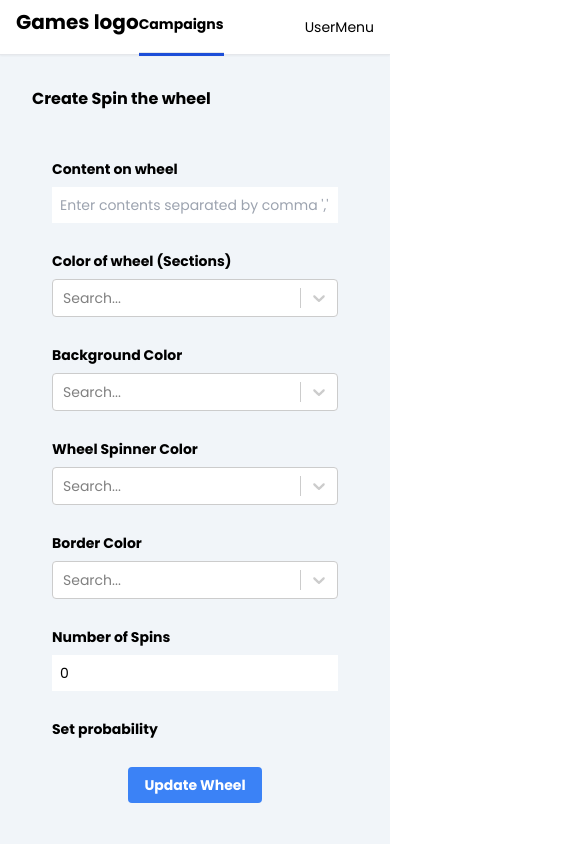
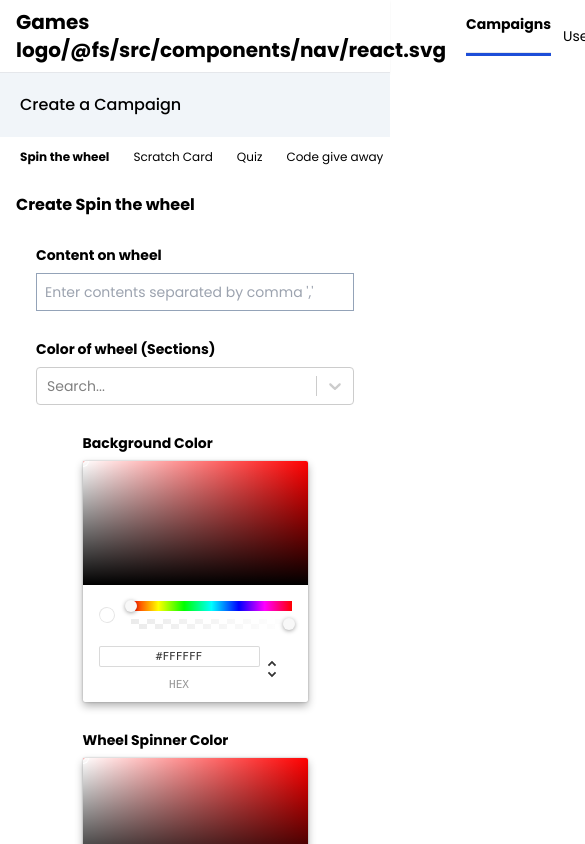
Before and after one commit to TEMIYORES/gamesProject, a React (Vite) app: page /campaigns/spin-the-wheel/settings in a window 390 px wide. Shown: the top 844 px of the page, 585 px wide, since content can reach past the window. Built offline with nearby package versions, Linux system fonts and the light colour scheme.

Commit message:
added color wheel and limit color selection

```diff
--- a/package.json
+++ b/package.json
@@ -11,8 +11,10 @@
   },
   "dependencies": {
     "@reduxjs/toolkit": "^2.0.1",
+    "@types/react-color": "^3.0.10",
     "iconsax-react": "^0.0.8",
     "react": "^18.2.0",
+    "react-color": "^2.19.3",
     "react-dom": "^18.2.0",
     "react-hook-form": "^7.48.2",
     "react-icons": "^4.12.0",
--- /dev/null
+++ b/src/components/ColorPicker.tsx
@@ -0,0 +1,22 @@
+import React, { useState } from "react";
+import { ChromePicker, ColorResult } from "react-color";
+
+interface colorPickerType {
+  handleColorChange: (color: string) => void;
+}
+const ColorPicker: React.FC<colorPickerType> = ({ handleColorChange }) => {
+  const [color, setColor] = useState<string>("#ffffff"); // Initial color
+
+  const handleChange = (selectedColor: ColorResult) => {
+    setColor(selectedColor.hex);
+    handleColorChange(selectedColor.hex);
+  };
+
+  return (
+    <div>
+      <ChromePicker color={color} onChange={handleChange} />
+    </div>
+  );
+};
+
+export default ColorPicker;
--- a/src/components/Sidebar.tsx
+++ b/src/components/Sidebar.tsx
@@ -62,14 +62,14 @@ const Sidebar = () => {
     },
   ];
   return (
-    <div className="hidden md:flex w-[25%] lg:w-[30%] xl:w-[25%] bg-white sticky top-0 left-0 h-[100vh] flex-col items-start p-6 pr-10">
+    <div className="hidden md:flex w-[25%] lg:w-[30%] xl:w-[25%] bg-white sticky top-0 bottom-0 left-0 h-[100vh] flex-col items-start p-6 pr-10">
       <h2 className="font-bold mb-5">Create a Campaign</h2>
       <ul className="ml-5 flex flex-col gap-y-6">
         {Menus.map((menu) => {
           return (
             <Link to={menu.path} key={menu.path}>
               <li
-                className={`flex items-center gap-x-2 text-sm ${
+                className={`flex items-center gap-x-2 text-xs ${
                   window.location.pathname === menu.path ? "font-bold" : null
                 }`}
               >
--- a/src/components/WithNavbar.tsx
+++ b/src/components/WithNavbar.tsx
@@ -6,10 +6,9 @@ import MobileNavbar from "./nav/MobileNavbar";
 const WithNavbar = () => {
   return (
     <>
-      <div className="flex flex-col min-h-screen bg-slate-100">
+      <div className="flex flex-col min-h-screen md:bg-slate-100">
         <Navbar />
         <MobileNavbar />
-
         <main className="flex-grow">
           <Outlet />
         </main>
--- a/src/components/nav/MobileNavbar.tsx
+++ b/src/components/nav/MobileNavbar.tsx
@@ -10,7 +10,7 @@ const MobileNavbar = () => {
   const Menus = [
     {
       title: "Spin the wheel",
-      path: "/campaigns/spin-the-wheel",
+      path: "/campaigns/spin-the-wheel/settings",
       icon: (
         <Home2
           size="30"
@@ -22,7 +22,7 @@ const MobileNavbar = () => {
     },
     {
       title: "Scratch Card",
-      path: "/campaigns/scratch-card",
+      path: "/campaigns/scratch-card/settings",
       icon: (
         <TransactionMinus
           size="30"
@@ -34,7 +34,7 @@ const MobileNavbar = () => {
     },
     {
       title: "Quiz",
-      path: "/campaigns/quiz",
+      path: "/campaigns/quiz/settings",
       icon: (
         <MessageNotif
           size="30"
@@ -44,7 +44,7 @@ const MobileNavbar = () => {
     },
     {
       title: "Code give away",
-      path: "/campaigns/code-give-away",
+      path: "/campaigns/code-give-away/settings",
       icon: (
         <User
           size="30"
@@ -54,22 +54,24 @@ const MobileNavbar = () => {
     },
     {
       title: "Puzzle",
-      path: "/campaigns/puzzle",
+      path: "/campaigns/puzzle/settings",
     },
     {
       title: "Referral Campaign",
-      path: "/campaigns/referral-campaign",
+      path: "/campaigns/referral-campaign/settings",
     },
   ];
   return (
-    <div className="hidden bg-white sticky top-0 left-0 right-0 items-start p-6 pr-10 flex-col">
-      <h2 className="font-bold mb-5">Create a Campaign</h2>
-      <ul className="ml-5 flex gap-x-6">
+    <div className="block md:hidden bg-white sticky top-0 left-0 right-0 items-start flex-col z-50">
+      <h2 className="font-medium text-base bg-slate-100 py-5 pl-5">
+        Create a Campaign
+      </h2>
+      <ul className="ml-5 flex gap-x-6 py-3 overflow-x-auto whitespace-nowrap custom-scrollbar">
         {Menus.map((menu) => {
           return (
             <Link to={menu.path} key={menu.path}>
               <li
-                className={`flex items-center gap-x-2 text-sm ${
+                className={`w-full flex items-center gap-x-2 text-xs ${
                   window.location.pathname === menu.path ? "font-bold" : null
                 }`}
               >
@@ -79,12 +81,6 @@ const MobileNavbar = () => {
           );
         })}
       </ul>
-      <ul className="text-white h-[10%]">
-        <li className="flex items-center gap-x-2 text-xl">
-          <LogoutCurve size="30" />
-          Logout
-        </li>
-      </ul>
     </div>
   );
 };
--- a/src/components/nav/Navbar.tsx
+++ b/src/components/nav/Navbar.tsx
@@ -1,15 +1,16 @@
 import { Link } from "react-router-dom";
 import Container from "../Container";
-
+import reactlogo from "./react.svg";
 const Navbar = () => {
   return (
     <div className="w-full bg-white z-30 shadow-sm">
       <div className="py-2 border-b">
         <Container>
           <div className="flex item-center justify-between gap-3 md:gap-0">
-            <div className="lg:w-[23%] xl:w-[20%] flex justify-around items-baseline">
+            <div className="lg:w-[23%] xl:w-[20%] flex gap-5 items-baseline">
               <Link to="/" className={`font-bold text-xl`}>
                 Games logo
+                {reactlogo}
               </Link>
 
               <div className=" md:block font-bold pb-3 relative">
--- a/src/index.css
+++ b/src/index.css
@@ -15,3 +15,12 @@ body {
   margin: 0;
   box-sizing: border-box;
 }
+
+.custom-scrollbar {
+  scrollbar-width: none; /* Firefox */
+  -ms-overflow-style: none; /* Internet Explorer 11 */
+}
+
+.custom-scrollbar::-webkit-scrollbar {
+  display: none; /* WebKit (Chrome, Safari, etc.) */
+}
--- a/src/screens/quiz/Quiz.tsx
+++ b/src/screens/quiz/Quiz.tsx
@@ -1,4 +1,6 @@
 import Sidebar from "../../components/Sidebar";
+import QuizContainer from "../../components/quizComponents/QuizContainer";
+import { jsQuizz } from "./quizQuestions";
 
 const Quiz = () => {
   return (
@@ -6,6 +8,7 @@ const Quiz = () => {
       <Sidebar />
       <div className="w-full p-8">
         <p>quiz</p>
+        <QuizContainer questions={jsQuizz.questions} />
       </div>
     </div>
   );
--- a/src/screens/spinTheWheel/SpinTheWheelSettings.tsx
+++ b/src/screens/spinTheWheel/SpinTheWheelSettings.tsx
@@ -7,6 +7,7 @@ import { setSpinTheWheelSettings } from "../../slices/spinthewheelSettings";
 import { Link } from "react-router-dom";
 import { ArrowRight } from "iconsax-react";
 import ClickEffectButton from "../../components/ClickEffectButton";
+import ColorPicker from "../../components/ColorPicker";
 
 const SpinTheWheelSettings = () => {
   const [contentsErr, setContentsErr] = useState<string | undefined>(undefined);
@@ -22,13 +23,15 @@ const SpinTheWheelSettings = () => {
   const [selectedBackgroundColor, setSelectedBackgroundColor] = useState<
     string[]
   >([]);
-  const [numberofspins, setnumberofspins] = useState(0); // Initializing value as 0
-
+  const [numberofspins, setnumberofspins] = useState<number | string>(""); // Initializing value as 0
   const handleNumberOfSpins = (e: any) => {
     const inputValue = parseInt(e.target.value, 10);
     // Allow positive numbers only
-    if (!isNaN(inputValue) && inputValue >= 0) {
+    if (isNaN(inputValue) || inputValue >= 0) {
       setnumberofspins(inputValue);
+      if (isNaN(inputValue)) {
+        setnumberofspins(1);
+      }
     }
   };
   const form = useForm({
@@ -98,18 +101,32 @@ const SpinTheWheelSettings = () => {
   }
   const query: Option[] = colors;
   const handleSearchInputChange = (query: any) => {
+    console.log("colors", query.length);
+    console.log("probability", probability.length);
+    if (query.length <= probability.length) {
       if (query) {
-      const selectedOptions = (query as Option[]).map((option) => option.value);
+        const selectedOptions = (query as Option[]).map(
+          (option) => option.value
+        );
         setSelectedColors([...selectedOptions]);
       } else {
         setSelectedColors([]);
       }
+    }
   };
+  const isOptionDisabled = (option: Option): boolean => {
+    return (
+      selectedColors.length >= probability.length &&
+      !selectedColors.find((item: any) => item === option.value)
+    );
+  };
+
   const handleBorderColor = (data: any) => {
     setSelectedBorderColor(data.value);
   };
   const handleBackgroundColor = (data: any) => {
-    setSelectedBackgroundColor(data.value);
+    setSelectedBackgroundColor(data);
+    console.log(data);
   };
   const handleSpinnerColor = (data: any) => {
     setSelectedSpinnerColor(data.value);
@@ -130,14 +147,14 @@ const SpinTheWheelSettings = () => {
   return (
     <div className="flex">
       <Sidebar />
-      <div className="w-full p-8 ">
+      <div className="w-full p-4 lg:p-8">
         <h2 className="font-bold text-base">Create Spin the wheel</h2>
         <form
           onSubmit={handleSubmit(onSubmit)}
           noValidate
           className="flex flex-col items-center"
         >
-          <div className="flex flex-col items-center w-full mt-10">
+          <div className="flex flex-col items-center w-full mt-5 md:mt-10 ">
             <div className="w-full flex flex-col px-5 py-2 mb-3 bg-input_bg rounded-xl">
               <label htmlFor="contents" className="mb-2 font-bold">
                 Content on wheel
@@ -147,7 +164,7 @@ const SpinTheWheelSettings = () => {
                 required
                 {...register("contents", { required: "Content is required" })}
                 placeholder="Enter contents separated by comma ','"
-                className="py-2 px-2 border-none outline-none"
+                className="py-2 px-2 border border-slate-400 outline-none"
                 onBlur={handleBlur}
               />
               <small
@@ -170,43 +187,31 @@ const SpinTheWheelSettings = () => {
                 className="w-full outline-none shadow-none border-none"
                 isMulti
                 options={query}
+                isOptionDisabled={isOptionDisabled}
                 placeholder="Search..."
                 onChange={handleSearchInputChange}
               />
             </div>
-            <div className="w-full flex flex-col px-5 py-2 mb-3 bg-input_bg rounded-xl">
+            <div className="w-full grid grid-cols-1 md:grid-cols-2 lg:grid-cols-3 place-items-center md:justify-between">
+              <div className="flex flex-col px-5 py-2 mb-3 bg-input_bg rounded-xl">
                 <label htmlFor="contents" className="mb-2 font-bold">
                   Background Color
                 </label>
-              <Select
-                classNames={{
-                  control: () => "border border-none shadow-none rounded-md ",
-                }}
-                className="w-full outline-none shadow-none border-none"
-                options={query}
-                placeholder="Search..."
-                onChange={handleBackgroundColor}
-              />
+                <ColorPicker handleColorChange={handleBackgroundColor} />
               </div>
-            <div className="w-full flex flex-col px-5 py-2 mb-3 bg-input_bg rounded-xl">
+              <div className="flex flex-col px-5 py-2 mb-3 bg-input_bg rounded-xl">
                 <label htmlFor="contents" className="mb-2 font-bold">
                   Wheel Spinner Color
                 </label>
-              <Select
-                classNames={{
-                  control: () => "border border-none shadow-none rounded-md ",
-                }}
-                className="w-full outline-none shadow-none border-none"
-                options={query}
-                placeholder="Search..."
-                onChange={handleSpinnerColor}
-              />
+                <ColorPicker handleColorChange={handleSpinnerColor} />
               </div>
-            <div className="w-full flex flex-col px-5 py-2 mb-3 bg-input_bg rounded-xl">
+              <div className="flex flex-col px-5 py-2 mb-3 bg-input_bg rounded-xl">
                 <label htmlFor="contents" className="mb-2 font-bold">
                   Border Color
                 </label>
-              <Select
+                <ColorPicker handleColorChange={handleBorderColor} />
+
+                {/* <Select
                 classNames={{
                   control: () => "border border-none shadow-none rounded-md ",
                 }}
@@ -214,7 +219,8 @@ const SpinTheWheelSettings = () => {
                 options={query}
                 placeholder="Search..."
                 onChange={handleBorderColor}
-              />
+              /> */}
+              </div>
             </div>
             <div className="w-full flex flex-col px-5 py-2 mb-3 bg-input_bg rounded-xl">
               <label htmlFor="contents" className="mb-2 font-bold">
@@ -223,6 +229,7 @@ const SpinTheWheelSettings = () => {
               <input
                 type="number"
                 id="numberInput"
+                placeholder="0"
                 className="py-2 px-2 border-none outline-none"
                 value={numberofspins}
                 onChange={handleNumberOfSpins}
```
Also changed, not shown: src/components/quizComponents/QuizContainer.tsx (added, +13 -0 lines), src/screens/quiz/quizQuestions.ts (added, +51 -0 lines), tailwind.config.js (+9 -1 lines), 1 other file (tests, documents, lock files or other folders). Lines whose indentation alone changed are shown as unchanged.
